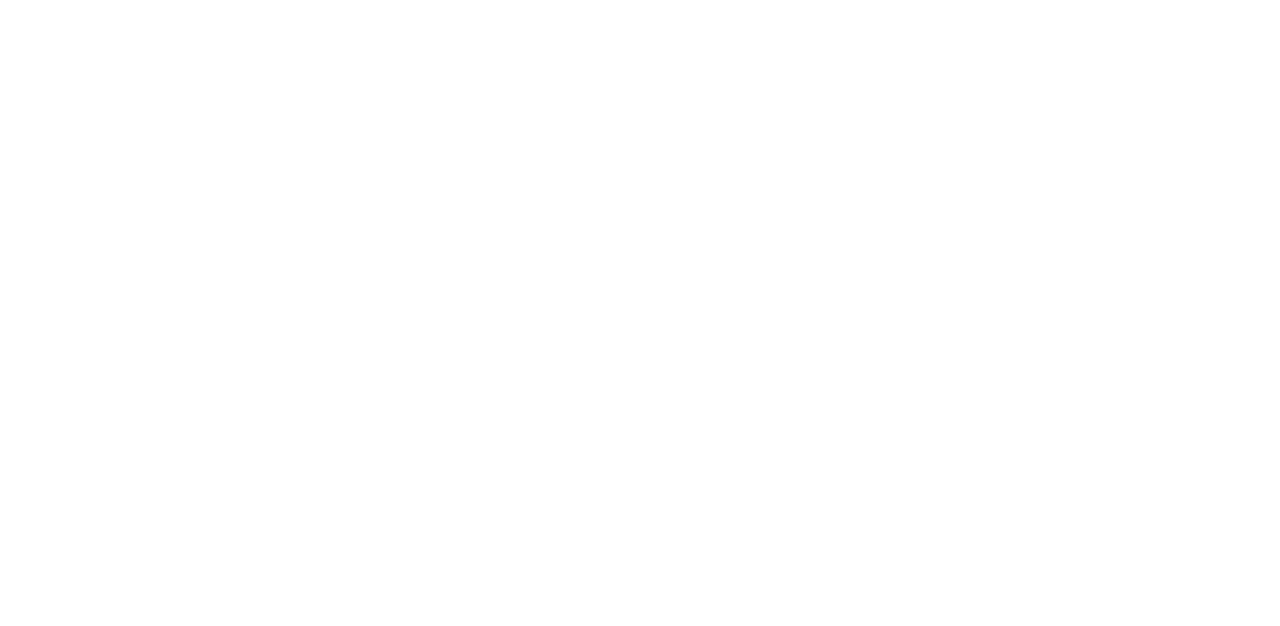
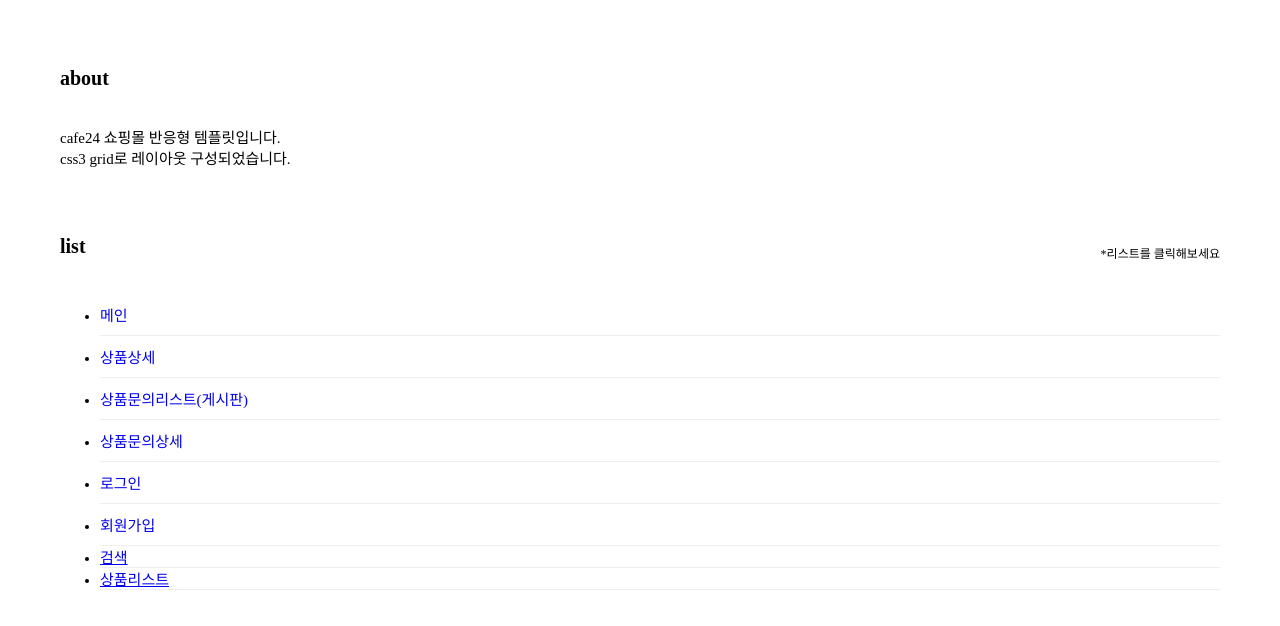
Before and after one commit to lidagim84/lidagim84.github.io, a website: page project1/list.html in a window 1280 px wide. Drawn offline with nearby package versions, Linux system fonts and the light colour scheme; files that its build step writes are made by us from their sources.

Commit message:
Update list.html

```diff
--- a/project1/list.html
+++ b/project1/list.html
@@ -6,17 +6,63 @@
     <link href="https://fonts.googleapis.com/css?family=Noto+Sans+KR&display=swap" rel="stylesheet">
     <link rel="stylesheet" href="css/reset.css">
   <style>
+/* 포트폴리오 index 화면 */
+.wrap_pf { }
+.wrap_pf .container_pf {max-width:1200px;margin:20px auto;padding:0 20px;color:#000;box-sizing:border-box}
+.wrap_pf .header_pf {display:-webkit-flex;display:-ms-flex;display:flex;-webkit-align-items:center;-ms-align-items:center;align-items:center;-webkit-justify-content:center;-ms-justify-content:center;justify-content:center;position:relative;height:400px;padding:20px;box-sizing:border-box;background-size:cover;background-repeat:no-repeat;background-position:0 0;}
+.wrap_pf .header_pf .tit_pf {position:relative;font-size:30px;color:#000;text-align:center;}
+.wrap_pf .header_pf:after {content:'';position:absolute;left:0;top:0;right:0;bottom:0;width:100%;height:100%;background-color:rgba(0,0,0,.15)}
+.wrap_pf .area_pf_title {display:-webkit-flex;display:-ms-flex;display:flex;-webkit-justify-content:space-between;-ms-justify-content:space-between;justify-content:space-between;margin:50px 0 20px}
+.wrap_pf .area_pf_title .txt_append {-webkit-align-self:flex-end;-ms-align-self:flex-end;align-self:flex-end;font-size:12px;}
+.wrap_pf .tit_pf {font-size:20px}
+.wrap_pf .txt_pf {font-size:15px}
+.wrap_pf .list_index {font-size:15px}
+.wrap_pf .list_index li {border-bottom:1px solid #efefef}
+.wrap_pf .list_index .link_index {display:-webkit-flex;display:-ms-flex;display:flex;position:relative;width:100%;padding:10px 0;text-decoration:none;box-sizing:border-box}
+.wrap_pf .list_index .link_index:after{font-family:"Font Awesome 5 Pro";content: "\f0a4"; color:#FCE72E;-webkit-align-self:center;-ms-align-self:center;align-self:center;margin-left:auto;padding:0 10px}
 
+@media only screen and (max-width:738px){
+
+}
+/*.wrap_pf .list_index .link_index:hover:after { visibility:visible}*/
+@media only screen and (min-width:739px){
+.wrap_pf .list_index .link_index:hover {font-weight:bold;cursor:pointerf}
+.wrap_pf .list_index .link_index:after {visibility:hidden}
+.wrap_pf .list_index .link_index:hover:after {visibility:visible}
+.wrap_pf .list_index .link_index .txt_index {display:inline-block;position:relative}
+.wrap_pf .list_index .link_index .txt_index:before { content: '';position: absolute;width:100%;height:3px;bottom:-5px;left:0;z-index:-1;background-color: #FCE72E;
+-webkit-transform-origin:0 0;-ms-transform-origin:0 0;transform-origin:0 0;
+-webkit-transform:scaleX(0);-ms-transform:scaleX(0);transform:scaleX(0);
 
   </style>
 </head>
 <body>
-<div id="wrap">
-
-
-
-
-
+<div class="wrap_pf">
+    <div id="container" class="container_pf">
+        <section class="section">
+            <div class="area_pf_title">
+                <h2 class="tit_pf">about</h2>
+            </div>
+            <p class="txt_pf">
+                cafe24 쇼핑몰 반응형 템플릿입니다.<br>
+                css3 grid로 레이아웃 구성되었습니다.
+            </p>
+            <div class="area_pf_title">
+                <h2 class="tit_pf">list</h2>
+                <p class="txt_append">*리스트를 클릭해보세요</p>
+            </div>
+            <ul class="list_index">
+                <li><a href="http://uidevsample.cafe24.com/" class="link_index" target="_blank"><span class="txt_index">메인</span></a></li>
+                <li><a href="http://uidevsample.cafe24.com/product/페이지-팬츠-default-조합분리선택형/107/category/1/display/2/" class="link_index" target="_blank"><span class="txt_index">상품상세</span></a></li>
+                <li><a href="http://uidevsample.cafe24.com/board/product/list.html?board_no=6&product_category_depth1=&product_category_depth2=&product_category_depth3=&product_category_depth4=&page=1" class="link_index" target="_blank"><span class="txt_index">상품문의리스트(게시판)</span></a></li>
+                <li><a href="http://uidevsample.cafe24.com/article/qa/6/5/" class="link_index" target="_blank"><span class="txt_index">상품문의상세</span></a></li>
+                <li><a href="http://uidevsample.cafe24.com/member/login.html" class="link_index" target="_blank"><span class="txt_index">로그인</span></a></li>
+                <li><a href="http://uidevsample.cafe24.com/member/join.html" class="link_index" target="_blank"><span class="txt_index">회원가입</span></a></li>
+                <li><a href="http://uidevsample.cafe24.com/product/search.html?banner_action=&keyword=상품"><span class="txt_index">검색</span></a></li>
+                <li><a href="http://uidevsample.cafe24.com/category/best/24/"><span class="txt_index">상품리스트</span></a></li>
+            </ul>
+        </section>
+    </div>
 </div>
 </body>
 <script type="text/javascript" src="//code.jquery.com/jquery-1.11.0.min.js"></script>
```
